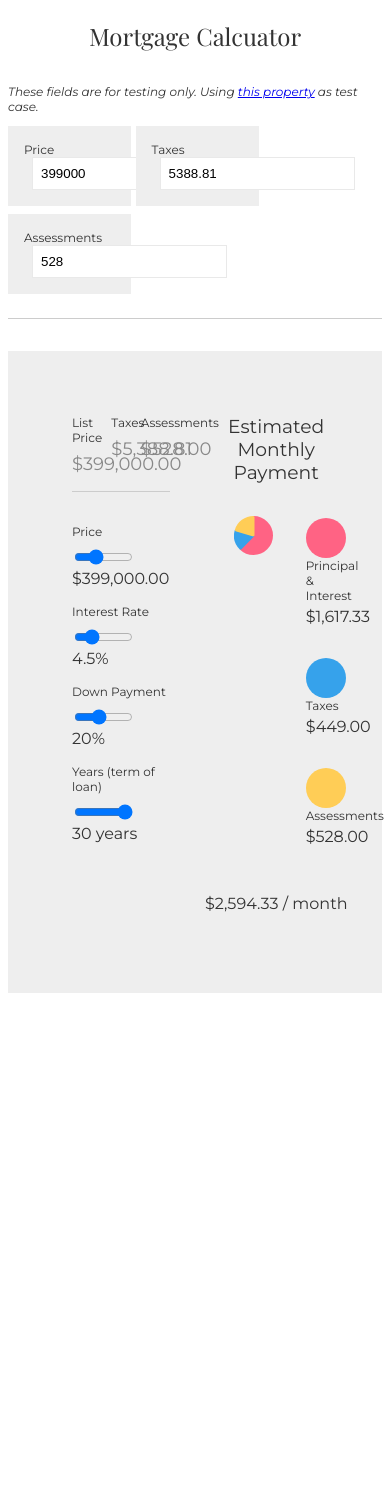
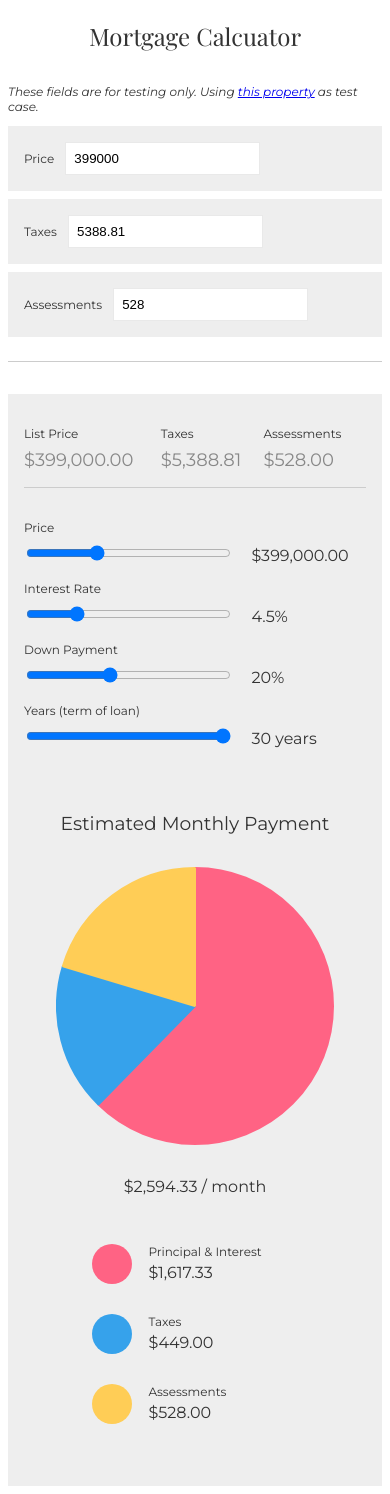
Before and after one commit to brodieaustin/mortgagetest, a plain HTML site: page index.html in a window 390 px wide. Before the commit the page ends 1001 px from the top, so only its background shows below. Drawn offline with nearby package versions, Linux system fonts and the light colour scheme; a web font is replaced by a local one.

Commit message:
responsive

```diff
--- a/index.html
+++ b/index.html
@@ -1,6 +1,7 @@
 <!DOCTYPE html>
 <html>
 <head>
+  <meta name="viewport" content="width=device-width">
   <link rel="preconnect" href="https://fonts.googleapis.com">
   <link rel="preconnect" href="https://fonts.gstatic.com" crossorigin>
 <link href="https://fonts.googleapis.com/css2?family=Montserrat:ital,wght@0,400;0,700;1,400&amp;family=Playfair+Display:ital@0;1&amp;display=swap" rel="stylesheet">
@@ -18,14 +19,21 @@
       font-weight: 400;
     }
     .mortgage-calc-container{
-      display: grid;
-      grid-template-columns: 40% 60%;
-      grid-gap: 2rem;
       max-width: 1024px;
       margin: auto;
-      padding: 4rem;
+      padding: 2rem 1rem;
       background-color: #eee;
     }
+
+    @media screen and (min-width: 1024px){
+      .mortgage-calc-container{
+        display: grid;
+        grid-template-columns: 40% 60%;
+        grid-gap: 2rem;
+        padding: 4rem;
+      }
+    }
+
     .fixed-values{
       list-style: none;
       display: flex;
@@ -62,9 +70,18 @@
       margin-bottom: .5rem;
       font-size: .75rem;
     }
+
     .mortgage-calc-results-panel{
-      display: flex;
-      flex-wrap: wrap;
+      margin-top: 4rem;
+    }
+
+
+    @media screen and (min-width: 1024px){
+      .mortgage-calc-results-panel{
+        display: flex;
+        flex-wrap: wrap;
+        margin: 0;
+      }
     }
 
     .mortgage-calc-results-panel h3{
@@ -74,19 +91,42 @@
       font-weight: 400;
     }
     .monthly-payment-chart{
-      width: 70%;
+      margin: 0;
       padding: 1rem 2rem;
     }
+
+    @media screen and (min-width: 1024px){
+      .monthly-payment-chart{
+        width: 70%;
+      }
+    }
+
     .monthly-payment-chart canvas{
       width: 90%;
     }
+
     .monthly-payment-legend{
-      width: 30%;
+        width: 60%;
+        margin: auto;
+    }
+
+    @media screen and (min-width: 1024px){
+      .monthly-payment-legend{
+        width: 30%;
+        margin: 0;
+      }
+
     }
     .monthly-payment-values{
       list-style: none;
-      margin-top: 40%;
+      margin-top: 2rem;
       padding: 0;
+    }
+
+    @media screen and (min-width: 1024px){
+      .monthly-payment-values{
+        margin-top: 40%;
+      }
     }
     .monthly-payment-values li{
       margin-bottom: 2rem;
@@ -120,6 +160,7 @@
     }
     .monthly-payment-total{
       width: 100%;
+      margin-top: 2rem;
       text-align: center;
     }
     .test-container{
@@ -134,10 +175,17 @@
     }
 
     .test-container label{
-      display: inline-block;
-      width: 33%;
+      display: block;
+      width: 100%;
       padding: 1rem;
       background-color: #eee;
+    }
+
+    @media screen and (min-width: 1024px){
+      .test-container label{
+        display: inline-block;
+        width: 33%;
+      }
     }
     .test-container input{
       margin-left: .5rem;
@@ -201,9 +249,12 @@
       </div>
       <div class="mortgage-calc-results-panel">
         <h3>Estimated Monthly Payment</h3>
-        <div class="monthly-payment-chart">
+        <figure class="monthly-payment-chart">
           <canvas id="payment-chart" width="200" height="200"></canvas>
-        </div>
+          <figcaption class="monthly-payment-total">
+              {{ monthlyTotal|formatCurrency }} / month
+          </figcaption>
+        </figure>
         <div class="monthly-payment-legend">
           <ul class="monthly-payment-values">
             <li class="monthly-principal"><strong>Principal & Interest</strong>
@@ -212,7 +263,7 @@
             <li class="monthly-assessments"><strong>Assessments</strong>{{ monthlyAssessments|formatCurrency }}</li>
           </ul>
         </div>
-        <p class="monthly-payment-total">{{ monthlyTotal|formatCurrency }} / month</p>
+
       </div>
     </div>
   </section>
```
